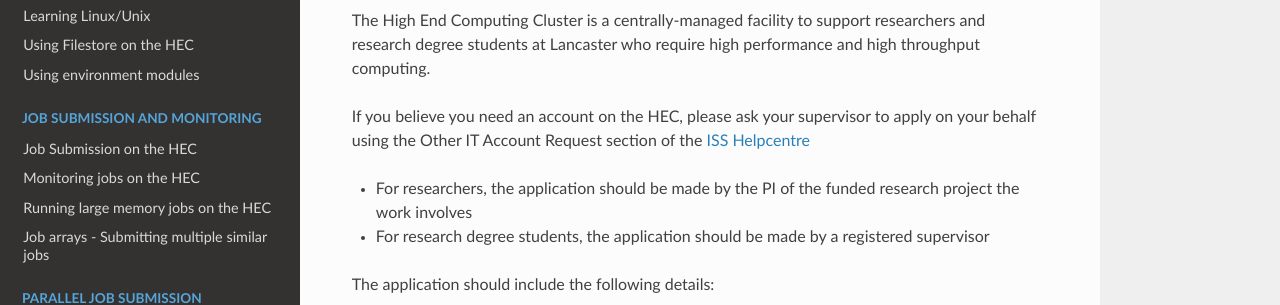
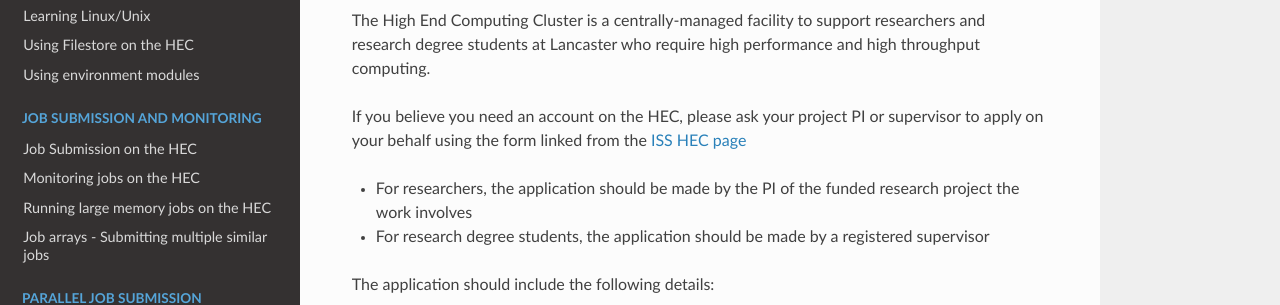
Before and after one commit to MikePacey/Lancaster-HEC, a Sphinx documentation site: the page built from docs/getaccount.rst, in a window 1280 px wide. Shown: the part 151-456 px from the top of the page. Built offline with Sphinx 7.4.7 and the Read the Docs theme 2.0.0, drawn with Linux system fonts in a browser that asks for light colours; formulas are drawn with MathJax 3.

Commit message:
main branch

```diff
--- a/docs/getaccount.rst
+++ b/docs/getaccount.rst
@@ -5,9 +5,8 @@ The High End Computing Cluster is a centrally-managed facility to support
 researchers and research degree students at Lancaster who require high
 performance and high throughput computing.
 
-If you believe you need an account on the HEC, please ask your supervisor
-to apply on your behalf using the Other IT Account Request section
-of the `ISS Helpcentre <https://helpcentre.lancaster.ac.uk/plugins/servlet/desk/portal/4/create/207>`_
+If you believe you need an account on the HEC, please ask your project PI or supervisor
+to apply on your behalf using the form linked from the `ISS HEC page <https://portal.lancaster.ac.uk/ask/hec>`_
 
 * For researchers, the application should be made by the PI of the funded research project
   the work involves
```
